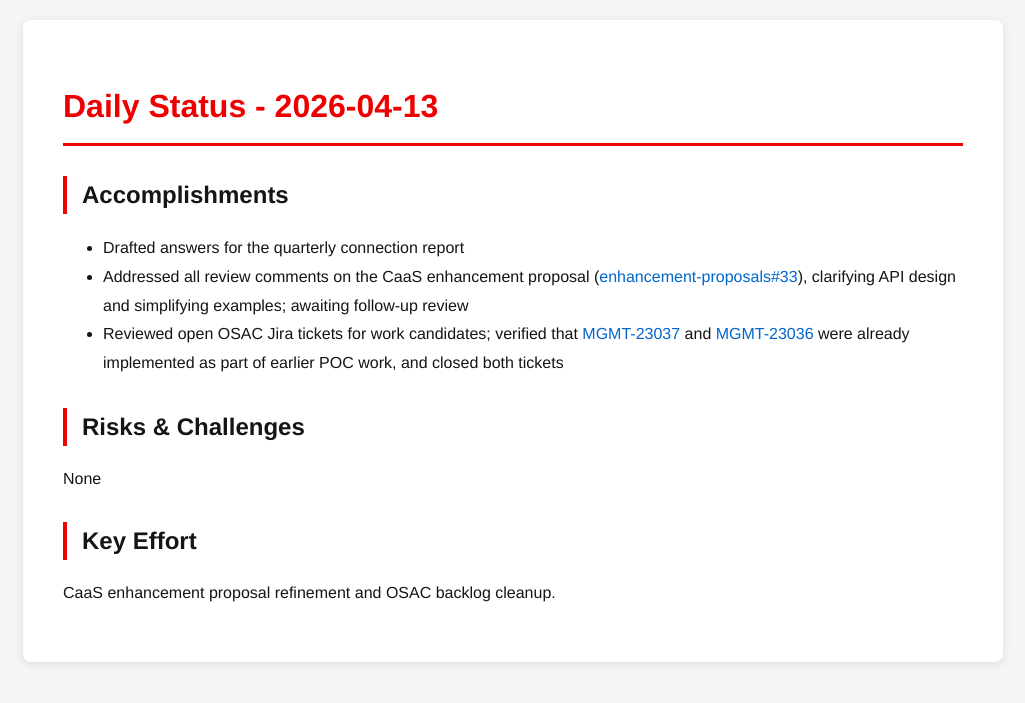
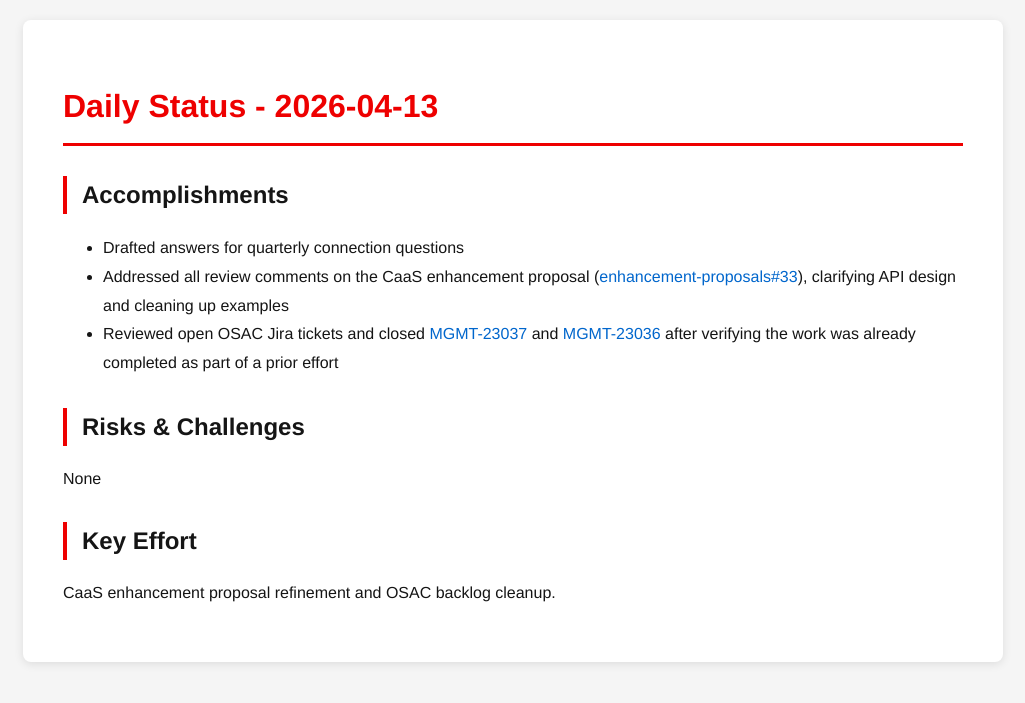
Before and after one commit to tzvatot/daily-status, a Jekyll site: the page built from 2026-04-13.md, in a window 1280 px wide. Shown: the top 703 px of the page, without its empty margins (127-1152 px from the left). Built offline with Jekyll 4.4.1, drawn with Linux system fonts in a browser that asks for light colours.

Commit message:
Daily status update - 2026-04-13

```diff
--- a/2026-04-13.md
+++ b/2026-04-13.md
@@ -7,9 +7,9 @@ date: 2026-04-13
 # Daily Status - 2026-04-13
 
 ## Accomplishments
-- Drafted answers for the quarterly connection report
-- Addressed all review comments on the CaaS enhancement proposal ([enhancement-proposals#33](https://github.com/osac-project/enhancement-proposals/pull/33)), clarifying API design and simplifying examples; awaiting follow-up review
-- Reviewed open OSAC Jira tickets for work candidates; verified that [MGMT-23037](https://redhat.atlassian.net/browse/MGMT-23037) and [MGMT-23036](https://redhat.atlassian.net/browse/MGMT-23036) were already implemented as part of earlier POC work, and closed both tickets
+- Drafted answers for quarterly connection questions
+- Addressed all review comments on the CaaS enhancement proposal ([enhancement-proposals#33](https://github.com/osac-project/enhancement-proposals/pull/33)), clarifying API design and cleaning up examples
+- Reviewed open OSAC Jira tickets and closed [MGMT-23037](https://redhat.atlassian.net/browse/MGMT-23037) and [MGMT-23036](https://redhat.atlassian.net/browse/MGMT-23036) after verifying the work was already completed as part of a prior effort
 
 ## Risks & Challenges
 None
```
